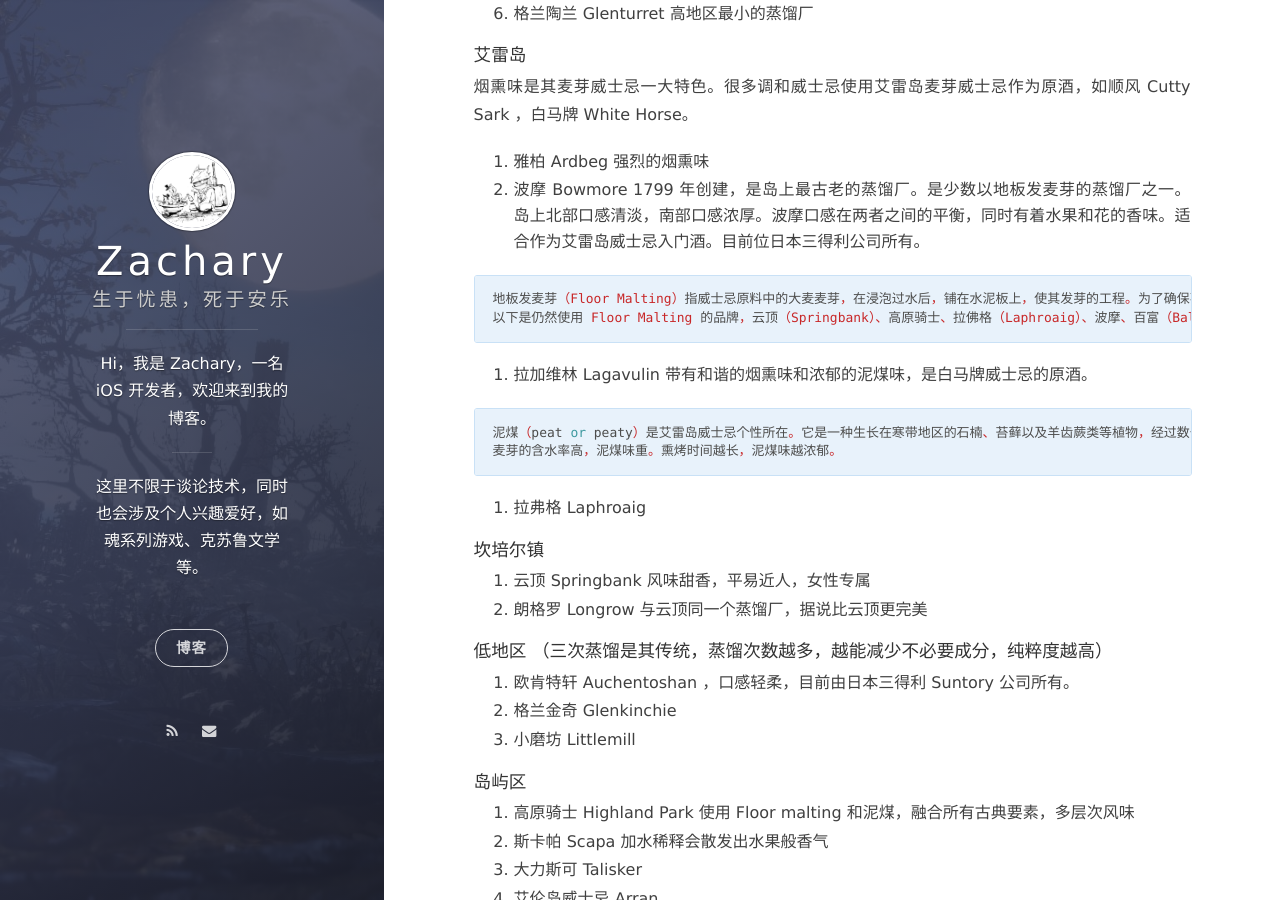
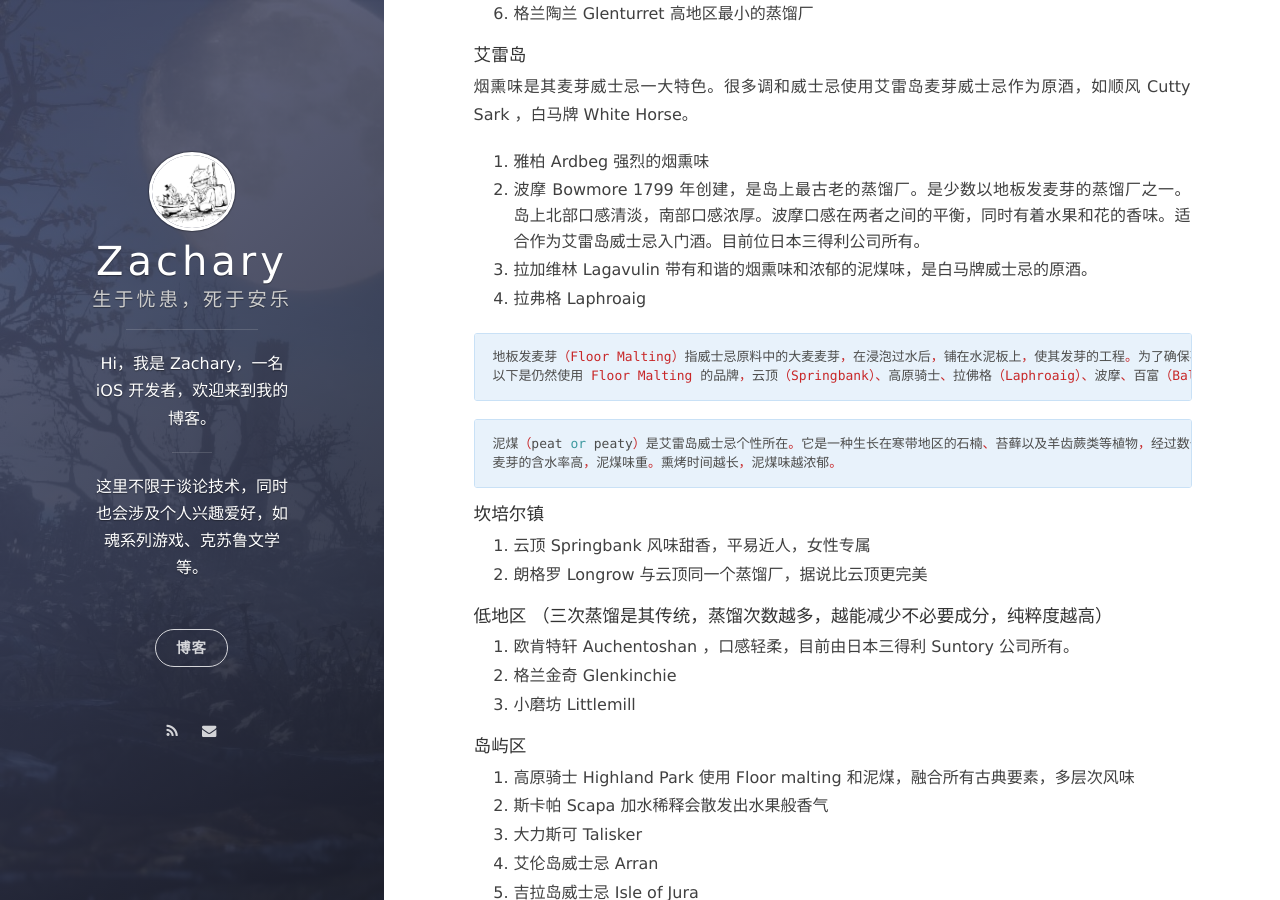
Before and after one commit to ZacharyWulven/zachary.github.io, a Jekyll site: the page built from _posts/2021-02-16-威士忌入门.markdown, in a window 1280 px wide and 900 px high, scrolled down 4205 px. Built offline with Jekyll 4.4.1, drawn with Linux system fonts in a browser that asks for light colours; nearby versions of some CDN libraries; comment, search, counter and statistics services are not loaded.

Commit message:
修改排版

```diff
--- a/_posts/2021-02-16-威士忌入门.markdown
+++ b/_posts/2021-02-16-威士忌入门.markdown
@@ -160,19 +160,20 @@
 
 1. 雅柏 Ardbeg 强烈的烟熏味
 2. 波摩 Bowmore 1799 年创建，是岛上最古老的蒸馏厂。是少数以地板发麦芽的蒸馏厂之一。 岛上北部口感清淡，南部口感浓厚。波摩口感在两者之间的平衡，同时有着水果和花的香味。适合作为艾雷岛威士忌入门酒。目前位日本三得利公司所有。
+3. 拉加维林 Lagavulin 带有和谐的烟熏味和浓郁的泥煤味，是白马牌威士忌的原酒。
+4. 拉弗格 Laphroaig
+
 {% highlight ruby %}
 地板发麦芽（Floor Malting）指威士忌原料中的大麦麦芽，在浸泡过水后，铺在水泥板上，使其发芽的工程。为了确保不会参差不齐，每隔一段固定时间，需要用铁锨将其翻面，是件相当麻烦的事。
 以下是仍然使用 Floor Malting 的品牌，云顶（Springbank）、高原骑士、拉佛格（Laphroaig）、波摩、百富（Balvenie）
 {% endhighlight %}
 
-3. 拉加维林 Lagavulin 带有和谐的烟熏味和浓郁的泥煤味，是白马牌威士忌的原酒。
 
 {% highlight ruby %}
 泥煤（peat or peaty）是艾雷岛威士忌个性所在。它是一种生长在寒带地区的石楠、苔藓以及羊齿蕨类等植物，经过数千年甚至万年积累成的泥碳。是麦芽干燥时候的燃料。不过很多蒸馏厂都使用瓦斯等燃料进行替代。
 麦芽的含水率高，泥煤味重。熏烤时间越长，泥煤味越浓郁。
 {% endhighlight %}
 
-4. 拉弗格 Laphroaig
 
 #### 坎培尔镇
 1. 云顶 Springbank 风味甜香，平易近人，女性专属
```
Also changed, not shown: 2 other files.
